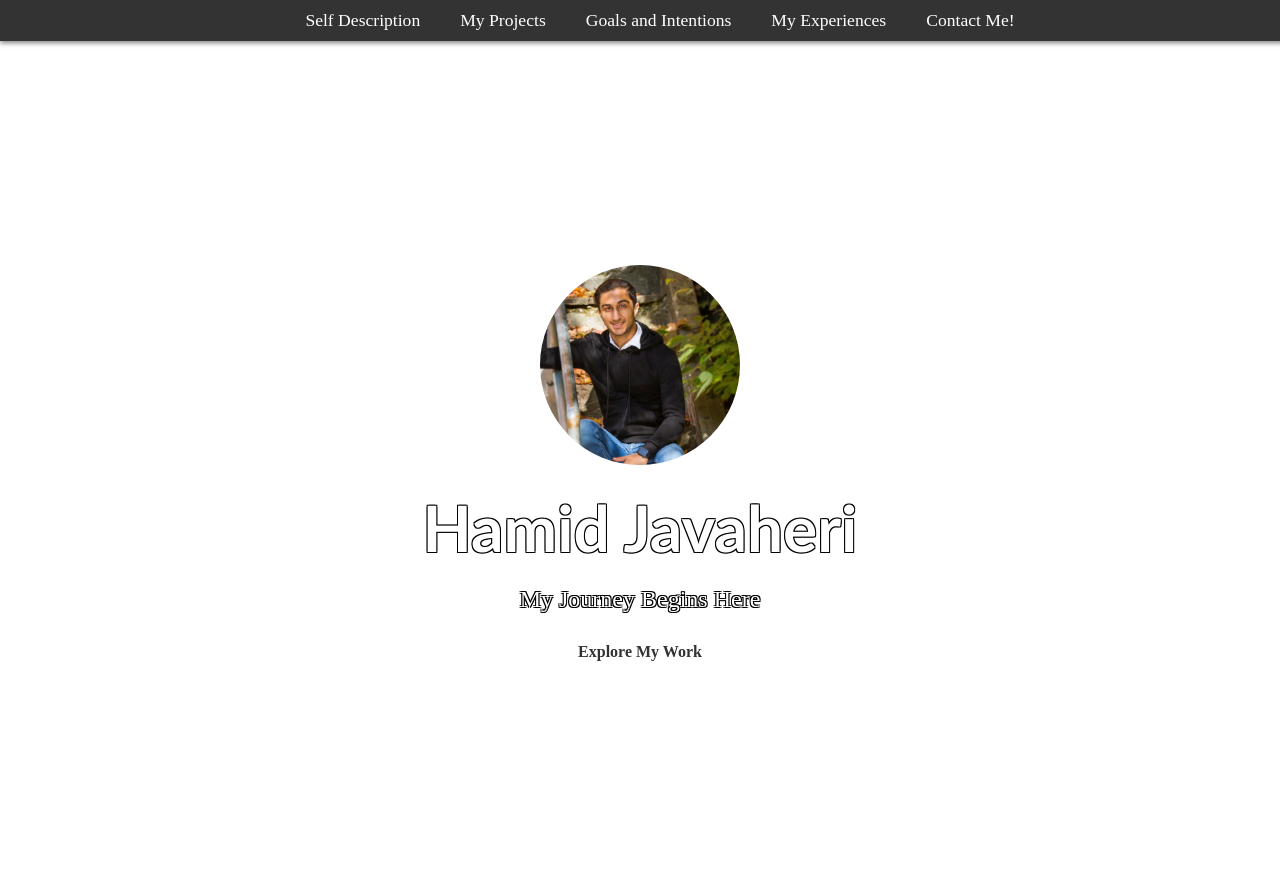
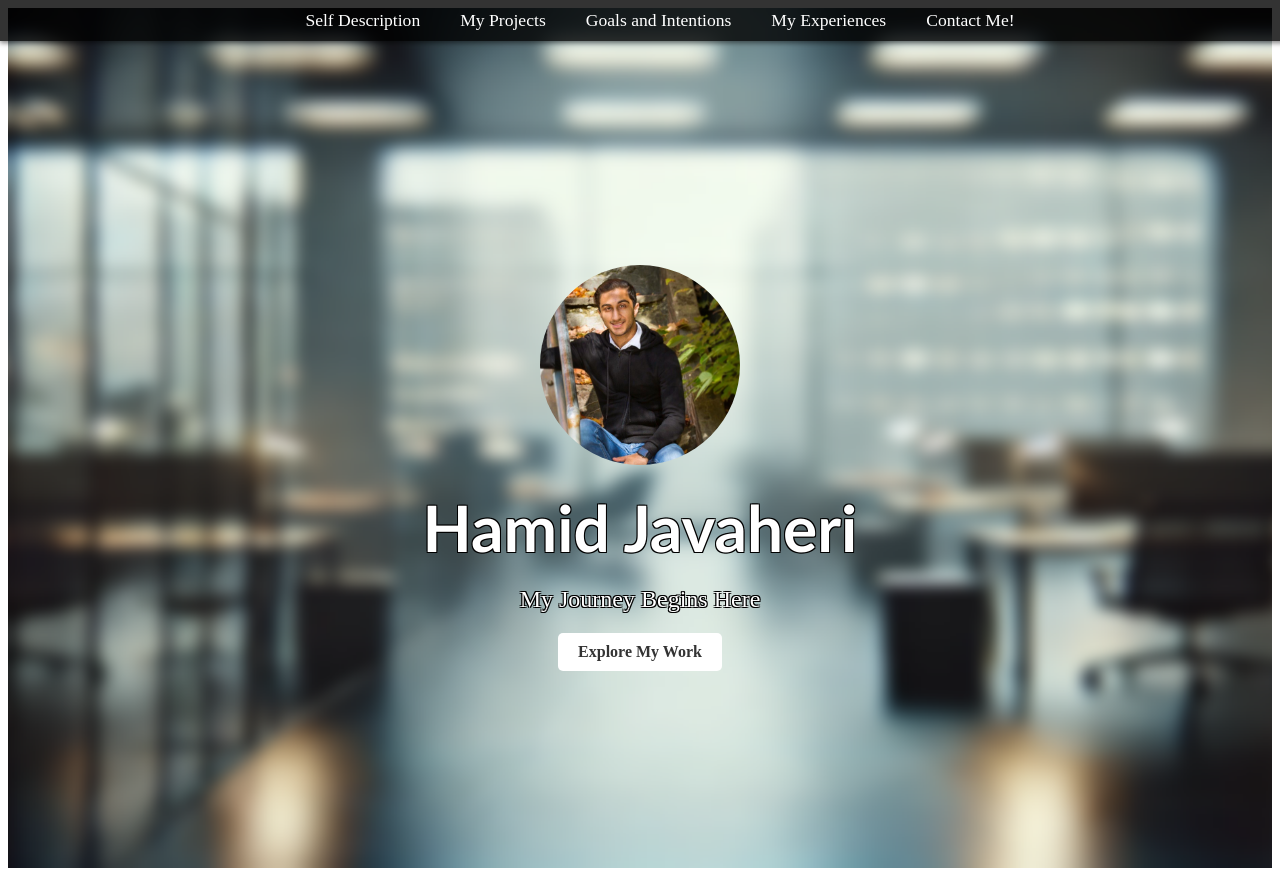
Before and after one commit to SHJavaheri/Portfolio-Website, a plain HTML site: page index.html in a window 1280 px wide. Drawn offline with Linux system fonts and the light colour scheme; the site is published under a folder, as on GitHub Pages, so addresses that start at the root find nothing.

Commit message:
Fixed Bug with the Images

```diff
--- a/index.html
+++ b/index.html
@@ -23,7 +23,7 @@
     <section class = "cover-page">
         <div class = "cover-content">
             <div class = "profile-section">
-                <img src = "https://github.com/SHJavaheri/Portfolio-Website/blob/master/images/profile-picture.jpg" alt = "Hamid Javaheri" class = "profile-pic">
+                <img src = "images/profile-picture.jpg" alt = "Hamid Javaheri" class = "profile-pic">
                 <div class="text-content">
                     <h1>Hamid Javaheri</h1>
                     <p>My Journey Begins Here</p>
@@ -34,9 +34,5 @@
     </section>
 
 
-
-
-
-
 </body>
 </html>
--- a/style.css
+++ b/style.css
@@ -74,7 +74,7 @@ section div a:hover {
     position: relative;
     opacity: 100%;
     height: 100vh;
-    background: url('/images/coverpage-background.png') no-repeat center/cover;
+    background: url('images/coverpage-background.png') no-repeat center/cover;
     display: flex;
     align-items: center;
     justify-content: center;
```
